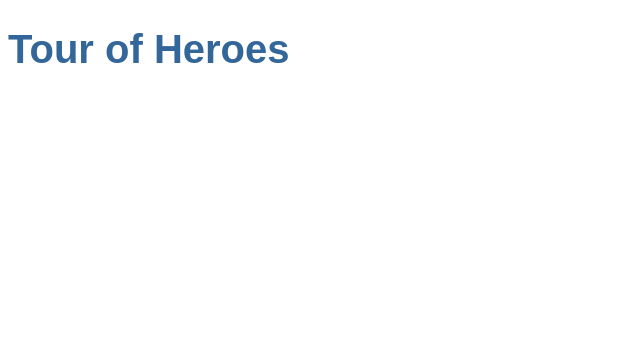
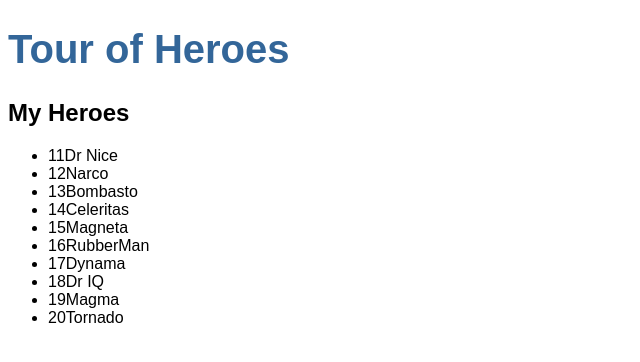
Before and after one commit to ryant4333/Tour-of-Heroes-Angular-Tute-, an Angular app: page / in a window 1280 px wide. Shown: the top 362 px of the page, without its empty margins (0-640 px from the left). Built offline with nearby package versions, Linux system fonts and the light colour scheme.

Commit message:
Added a hero selector

```diff
--- a/src/app/app.component.html
+++ b/src/app/app.component.html
@@ -1 +1,2 @@
 <h1>{{title}}</h1>
+<app-heroes></app-heroes>
--- /dev/null
+++ b/src/app/components/heroes/hero.ts
@@ -0,0 +1,4 @@
+export class Hero {
+    id: number;
+    name: string;
+}
--- /dev/null
+++ b/src/app/components/heroes/heroes.component.html
@@ -0,0 +1,17 @@
+<div *ngIf="selectedHero">
+    <h2>{{selectedHero.name | uppercase}} Details</h2>
+    <div><span>id: </span>{{selectedHero.id}}</div>
+    <div>
+        <label>name:
+            <input [(ngModel)]="selectedHero.name" placeholder="name"/>
+        </label>
+    </div>
+</div>
+
+
+<h2>My Heroes</h2>
+<ul class="heroes">
+    <li *ngFor="let hero of heroes" (click)="onSelect(hero)">
+        <span class="badge">{{hero.id}}</span>{{hero.name}}
+    </li>
+</ul>
--- /dev/null
+++ b/src/app/components/heroes/heroes.component.ts
@@ -0,0 +1,23 @@
+import { Component, OnInit } from '@angular/core';
+import { HEROES } from './mock-heroes';
+import { Hero } from './hero';
+
+@Component({
+  selector: 'app-heroes',
+  templateUrl: './heroes.component.html',
+  styleUrls: ['./heroes.component.css']
+})
+export class HeroesComponent implements OnInit {
+  heroes = HEROES;
+
+  selectedHero: Hero;
+  onSelect(hero: Hero): void {
+    this.selectedHero = hero;
+  }
+
+  constructor() { }
+
+  ngOnInit() {
+  }
+
+}
--- /dev/null
+++ b/src/app/components/heroes/mock-heroes.ts
@@ -0,0 +1,14 @@
+import { Hero } from './hero';
+
+export const HEROES: Hero[] = [
+    { id: 11, name: 'Dr Nice' },
+    { id: 12, name: 'Narco' },
+    { id: 13, name: 'Bombasto' },
+    { id: 14, name: 'Celeritas' },
+    { id: 15, name: 'Magneta' },
+    { id: 16, name: 'RubberMan' },
+    { id: 17, name: 'Dynama' },
+    { id: 18, name: 'Dr IQ' },
+    { id: 19, name: 'Magma' },
+    { id: 20, name: 'Tornado' }
+  ];
```
Also changed, not shown: src/app/app.module.ts (+6 -2 lines), src/app/components/heroes/heroes.component.css (added), 1 other file (tests, documents, lock files or other folders).
